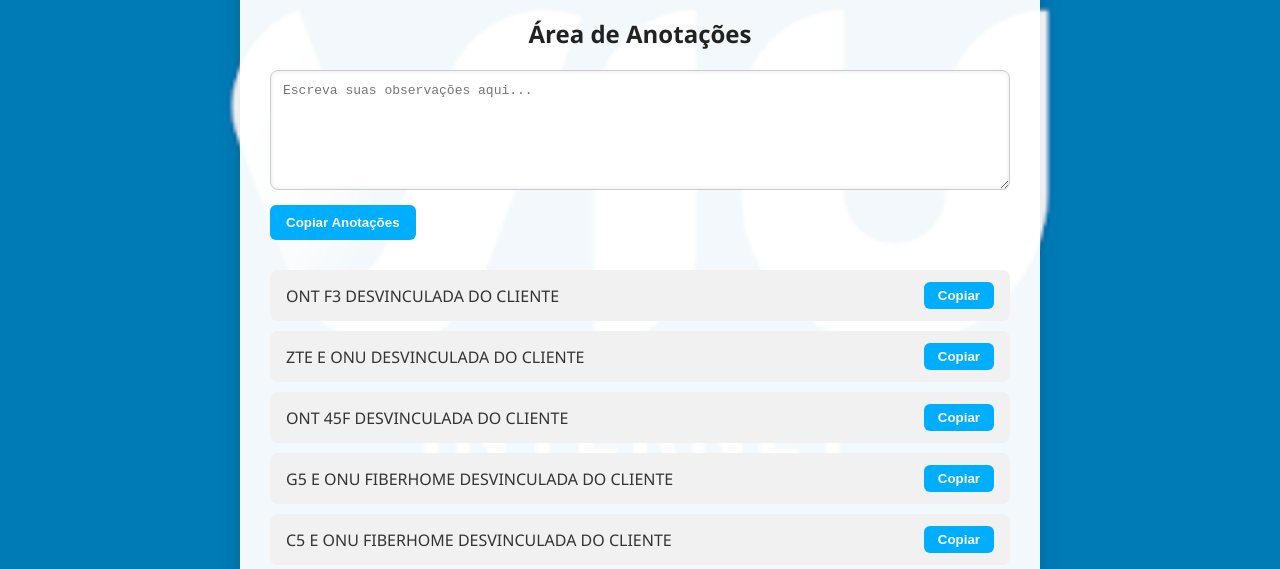
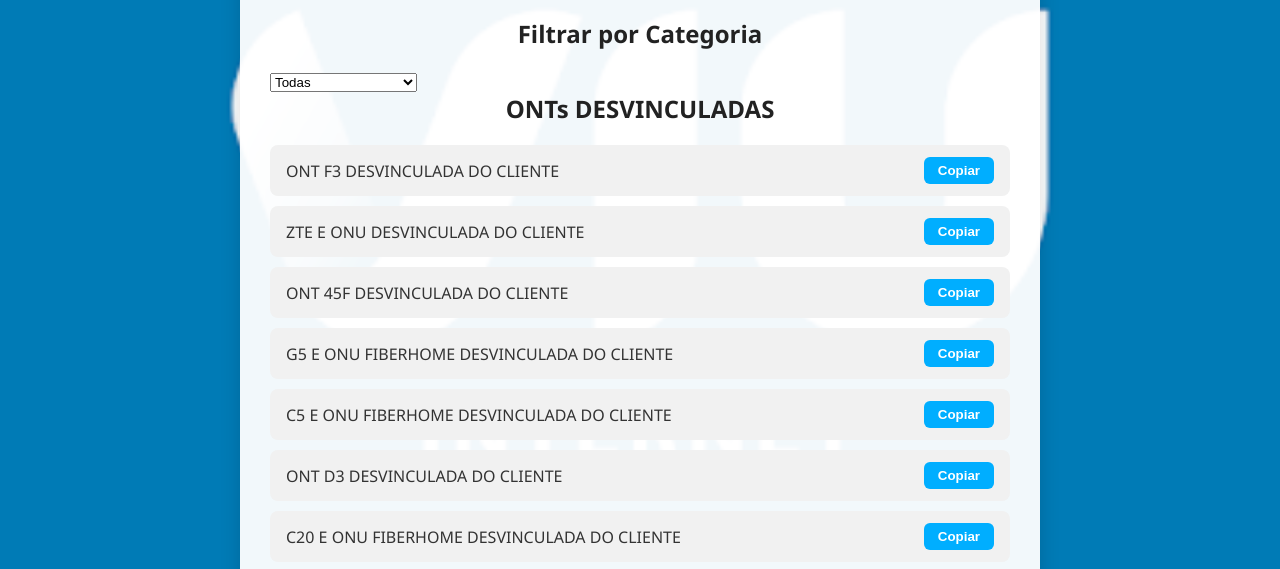
Before and after one commit to Felpsret/ESTOQUE-VIU, a plain HTML site: page index.html in a window 1280 px wide. Shown: the part 229-798 px from the top of the page. Drawn offline with Linux system fonts and the light colour scheme.

Commit message:
Update index.html

```diff
--- a/index.html
+++ b/index.html
@@ -183,14 +183,19 @@
     <div class="conteudo">
       <h1>ESTOQUE SUPERPODEROSO: produzido por Felipe</h1>
 
-      <!-- Área de Anotações -->
-      <div class="anotacoes">
-        <h2>Área de Anotações</h2>
-        <textarea id="anotacoes" placeholder="Escreva suas observações aqui..."></textarea>
-        <button onclick="copiarAnotacoes()">Copiar Anotações</button>
-      </div>
+      <h2>Filtrar por Categoria</h2>
+<select id="filtroCategoria" onchange="filtrarCategoria()">
+  <option value="todos">Todas</option>
+  <option value="ont">ONTs Desvinculadas</option>
+  <option value="titularidade">Troca de Titularidade</option>
+  <option value="ajuste">Ajuste de Estoque</option>
+</select>
 
-      <!-- Lista principal -->
+<div id="categorias">
+
+  <!-- ONTs -->
+  <div class="categoria" data-categoria="ont">
+    <h2>ONTs DESVINCULADAS</h2>
     <div class="paragrafo-container"><p>ONT F3 DESVINCULADA DO CLIENTE</p><button onclick="copiarTexto(this)">Copiar</button></div>
     <div class="paragrafo-container"><p>ZTE E ONU DESVINCULADA DO CLIENTE</p><button onclick="copiarTexto(this)">Copiar</button></div>
     <div class="paragrafo-container"><p>ONT 45F DESVINCULADA DO CLIENTE</p><button onclick="copiarTexto(this)">Copiar</button></div>
@@ -206,19 +211,39 @@
     <div class="paragrafo-container"><p>ZTE E ONU R1 DESVINCULADO DO CLIENTE</p><button onclick="copiarTexto(this)">Copiar</button></div>
     <div class="paragrafo-container"><p>ZTE E ONU EASY LINK DESVINCULADO DO CLIENTE</p><button onclick="copiarTexto(this)">Copiar</button></div>
     <div class="paragrafo-container"><p>G5 E ONU EASY LINK DESVINCULADO DO CLIENTE</p><button onclick="copiarTexto(this)">Copiar</button></div>
+  </div>
 
+  <!-- Troca de Titularidade -->
+  <div class="categoria" data-categoria="titularidade">
     <h2>TROCAS DE TITULARIDADE</h2>
     <div class="paragrafo-container"><p>TROCA DE TITULARIDADE</p><button onclick="copiarTexto(this)">Copiar</button></div>
+  </div>
 
-      <h3>AJUSTE DE ESTOQUE</h3>
+  <!-- Ajuste de Estoque -->
+  <div class="categoria" data-categoria="ajuste">
+    <h2>AJUSTE DE ESTOQUE</h2>
     <div class="paragrafo-container"><p>VINCULADO EQUIPAMENTO</p><button onclick="copiarTexto(this)">Copiar</button></div>
     <div class="paragrafo-container"><p>DESVINCULADO EQUIPAMENTO</p><button onclick="copiarTexto(this)">Copiar</button></div>
     <div class="paragrafo-container"><p>AJUSTADO</p><button onclick="copiarTexto(this)">Copiar</button></div>
     <div class="paragrafo-container"><p>DESVINCULADO EQUIPAMENTO DO CLIENTE COMO EXTRAVIADO</p><button onclick="copiarTexto(this)">Copiar</button></div>
   </div>
+
 </div>
 
   <script>
+  function filtrarCategoria() {
+    const valor = document.getElementById("filtroCategoria").value;
+    const categorias = document.querySelectorAll(".categoria");
+
+    categorias.forEach(div => {
+      if (valor === "todos" || div.dataset.categoria === valor) {
+        div.style.display = "block";
+      } else {
+        div.style.display = "none";
+      }
+    });
+  }
+
   function copiarTexto(botao) {
     const texto = botao.previousElementSibling.innerText;
     navigator.clipboard.writeText(texto).then(() => {
@@ -237,6 +262,9 @@
       alert("O campo de anotações está vazio.");
     }
   }
+
+  // Mostrar todos ao carregar
+  document.addEventListener("DOMContentLoaded", filtrarCategoria);
 </script>
 </body>
 </html>
```
Lines whose indentation alone changed are shown as unchanged.
